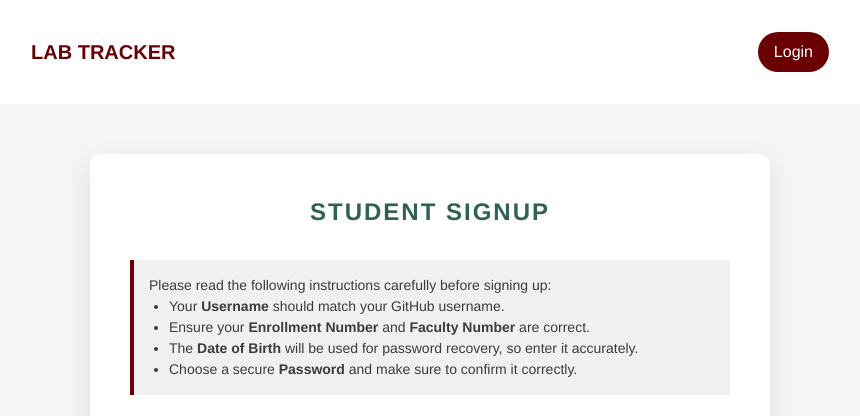
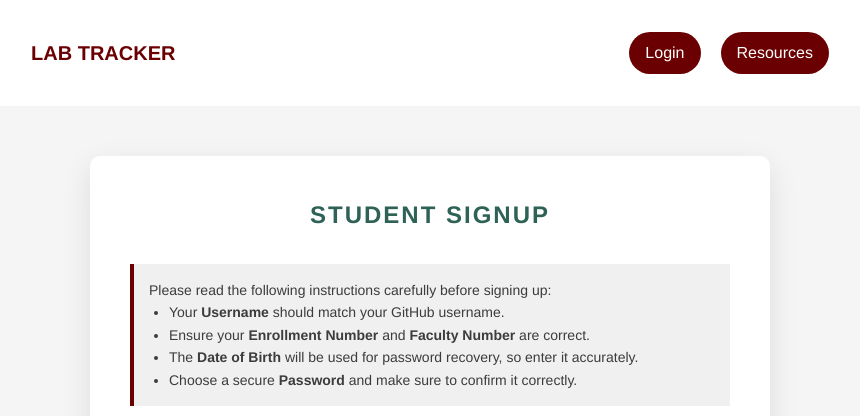
Before and after one commit to azmisaud/LabTracker, a Django app: page /students/signup/ in a window 1280 px wide. Shown: the top 416 px of the page, without its empty margins (210-1070 px from the left). Run offline with Django 5.2, Linux system fonts and the light colour scheme; some web fonts are replaced.

Commit message:
fix: styling

```diff
--- a/students/templates/students/signup.html
+++ b/students/templates/students/signup.html
@@ -7,8 +7,8 @@
     <title>Student Signup</title>
     <link href="https://fonts.googleapis.com/css2?family=Montserrat:wght@700&display=swap" rel="stylesheet">
     <link href="https://fonts.googleapis.com/css2?family=Garamond:wght@400;700&display=swap" rel="stylesheet">
+    <link rel="stylesheet" href="{% static 'css/friends.css' %}">
     <link rel="stylesheet" href="{% static 'css/central.css' %}">
-    <link rel="stylesheet" href="{% static 'css/friends.css' %}">
     <link rel="stylesheet" href="{% static 'css/custom.css' %}">
 </head>
 <body>
@@ -30,6 +30,14 @@
                         </li>
                     </ul>
 
+                        <!-- Resources Link -->
+                        <ul class="hidden sm:flex items-center justify-end gap-5">
+                            <li>
+                                <a href="https://www.amu.ac.in/department/computer-science" class="button-resources">
+                                   Resources
+                                </a>
+                            </li>
+                        </ul>
 
                 </div>
             </nav>
```
Also changed, not shown: students/templates/students/login.html (+10 -1 lines), teachers/templates/teachers/login.html (+11 -1 lines), static/css/color.css (added).
